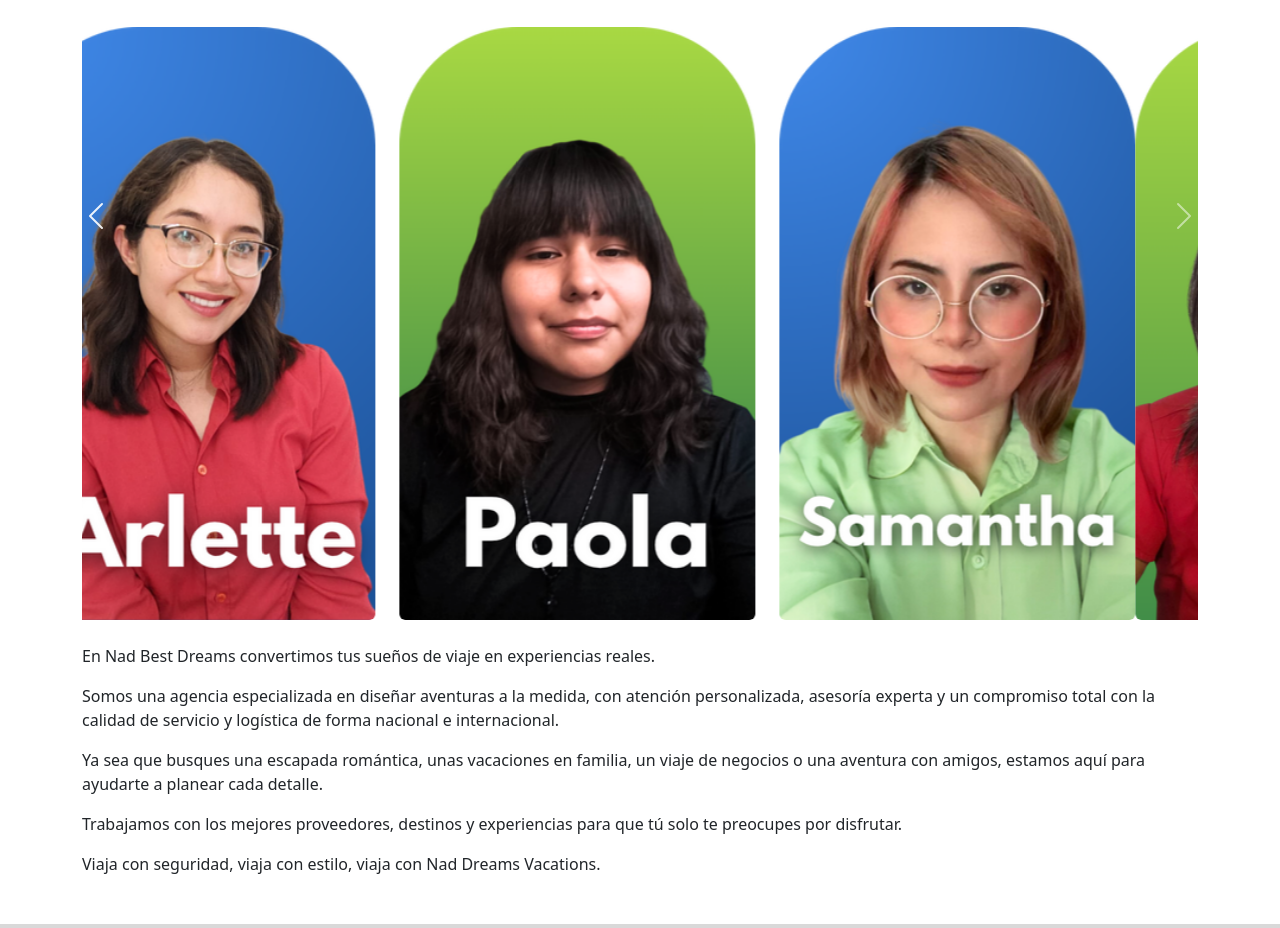
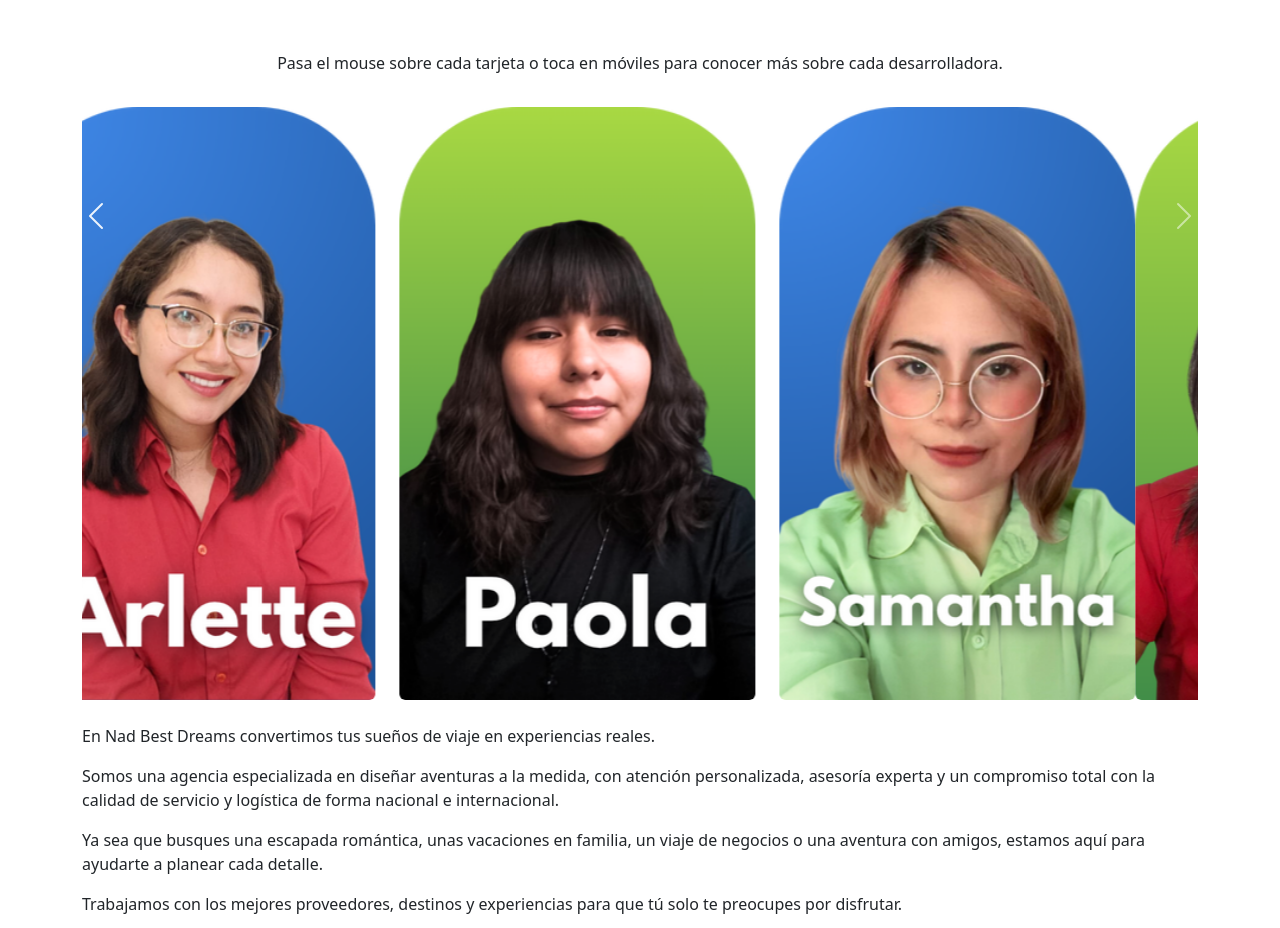
Before and after one commit to Jessicalopez98/Agenciadeviajes, a plain HTML site: page Acercadenosotras.html in a window 1280 px wide. Shown: the part 184-1112 px from the top of the page. Drawn offline with nearby package versions, Linux system fonts and the light colour scheme.

Commit message:
Se agrega texto para indicar al usuario dar click en las imágenes

```diff
--- a/Acercadenosotras.html
+++ b/Acercadenosotras.html
@@ -6,6 +6,7 @@
   <meta name="viewport" content="width=device-width, initial-scale=1.0" />
   <title>AGENCIA DE VIAJES</title>
   <!-- Enlace al CSS -->
+   <link rel="stylesheet" href="./css/acercade.css">
   <link rel="stylesheet" href="./css/navbar.css">
   <link rel="stylesheet" href="./css/styles.css">
   <!-- Tipografía  -->
@@ -15,24 +16,28 @@
     rel="stylesheet">
   <link rel="preconnect" href="https://fonts.googleapis.com">
   <link rel="preconnect" href="https://fonts.gstatic.com" crossorigin>
-  <link href="https://fonts.googleapis.com/css2?family=Inter:ital,opsz,wght@0,14..32,100..900;1,14..32,100..900&family=League+Spartan:wght@100..900&family=Roboto+Condensed:ital,wght@0,100..900;1,100..900&display=swap" rel="stylesheet">
+  <link href="https://fonts.googleapis.com/css2?family=Inter:ital,opsz,wght@0,14..32,100..900;1,14..32,100..900&family=League+Spartan:wght@100..900&family=Roboto+Condensed:ital,wght@0,100..900;1,100..900&display=swap" rel="stylesheet"
+
   <!-- Link Bootstrap -->
   <link href="https://cdn.jsdelivr.net/npm/bootstrap@5.3.3/dist/css/bootstrap.min.css" rel="stylesheet" />
   <script src="https://kit.fontawesome.com/b093b1a19b.js" crossorigin="anonymous"></script>
 </head>
 
 <body>
-
+<br>
   <h1>Conoce a las Desarrolladoras</h1>
   <br>
   <br>
+  <div class="container text-center mb-3">
+  <p class="instruccion-card">
+    Pasa el mouse sobre cada tarjeta o toca en móviles para conocer más sobre cada desarrolladora.
+  </p>
+</div>
   <!-- AQUÍ EMPIEZA EL CARRUSEL -->
   <div class="container">
     <div id="carouselExample" class="carousel slide" data-bs-ride="carousel">
       <div class="carousel-inner">
-
-        <div class="carousel-item active">
-
+          <div class="carousel-item active">
           <div class="row">
             <div class="col-lg-4 col-sm">
               <div class="card border-light image-hover position-relative" style="border: 0">
@@ -145,7 +150,7 @@
             </div>
 
             <div class="col-lg-4 col-sm">
-              <div class="card border-light image-hover position-relative" style="border: 0">
+              <div class="card border-light image-hover position-relative my-card" style="border: 0">
                 <img src="./assets/9.png" class="card-img" alt="Jessica">
                 <div class="overlay" id="Jessica">
                   <div class="text">Soy Jessica, desarrolladora fullstack Java en potencia de crecimiento, apasionada,
@@ -181,7 +186,7 @@
     <p>Somos una agencia especializada en diseñar aventuras a la medida, con atención personalizada, asesoría experta y un compromiso total con la calidad de servicio y logística de forma nacional  e internacional. </p>
     <p>Ya sea que busques una escapada romántica, unas vacaciones en familia, un viaje de negocios o una aventura con amigos, estamos aquí para ayudarte a planear cada detalle.</p>
     <p>Trabajamos con los mejores proveedores, destinos y experiencias para que tú solo te preocupes por disfrutar.</p>
-    <p>Viaja con seguridad, viaja con estilo, viaja con Nad Dreams Vacations.</p>
+    <p id="textoDestacado">Viaja con seguridad, viaja con estilo, viaja con Nad Best Dreams Vacations.</p>
   </div>
 
 
```
